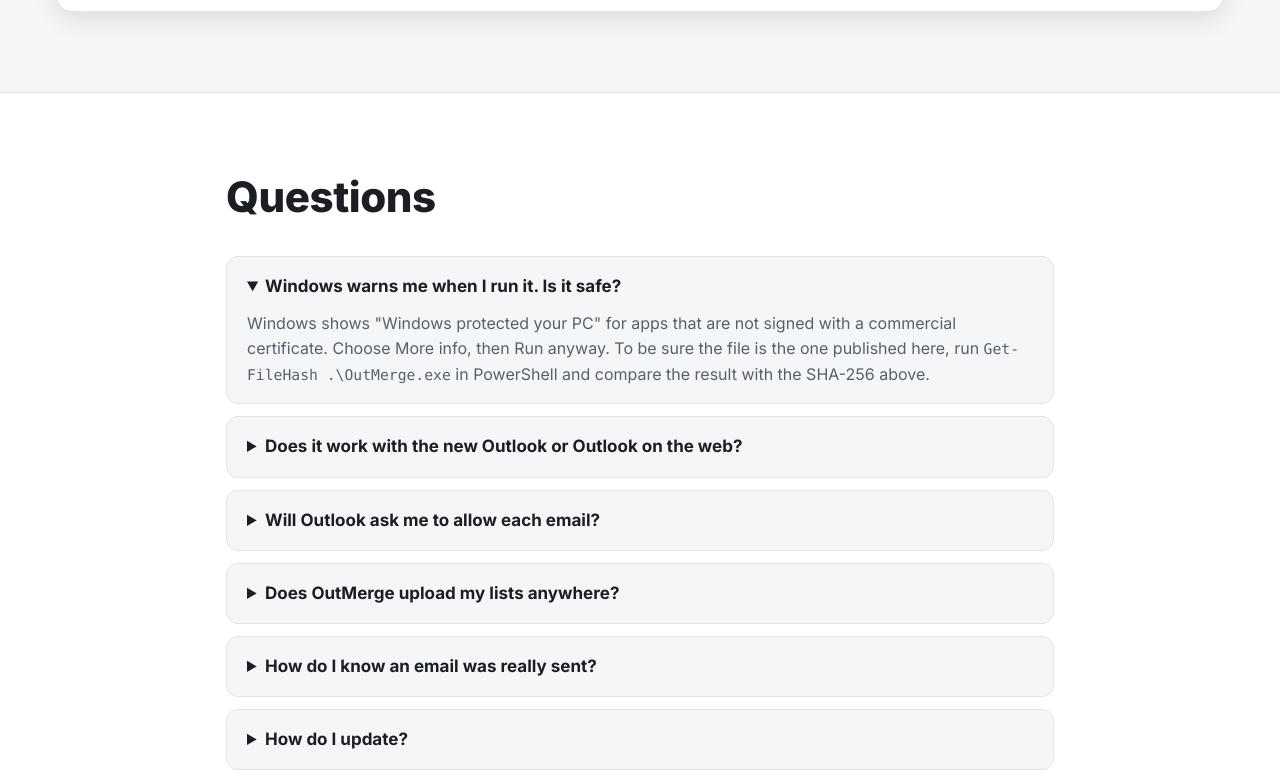
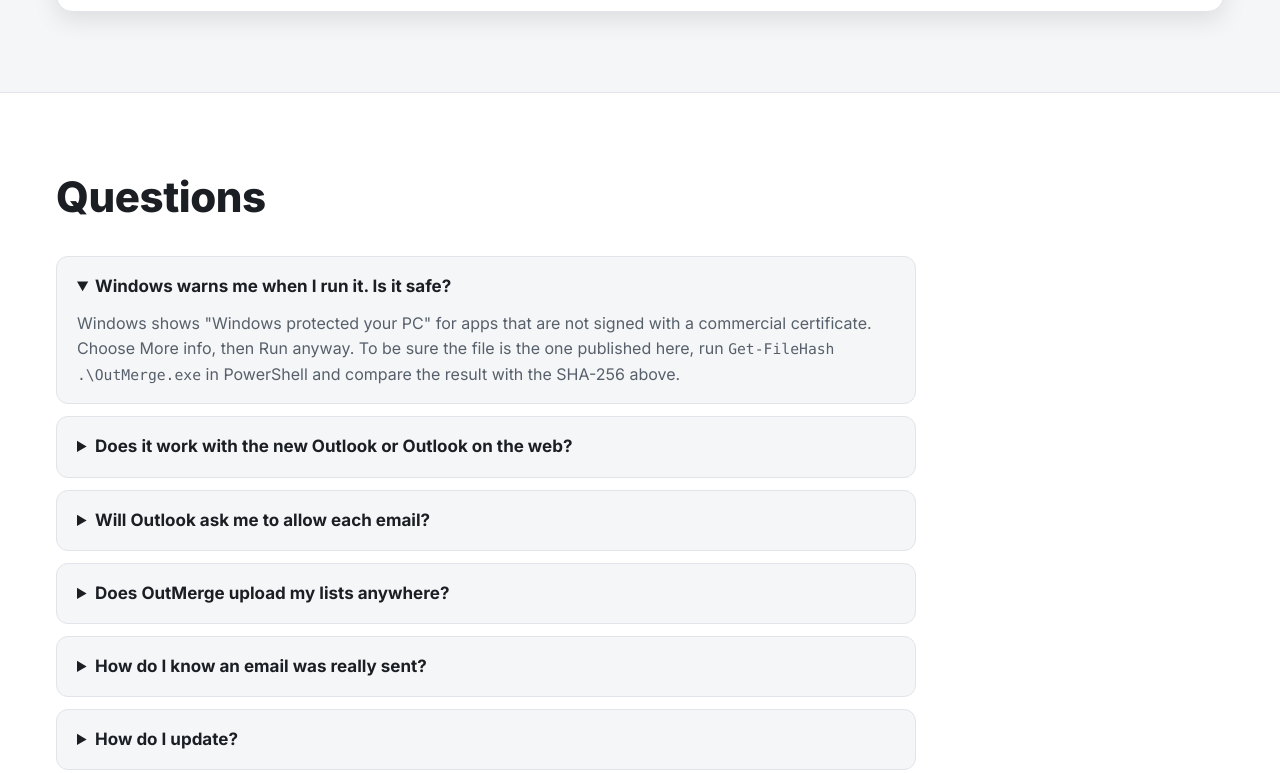
Before and after one commit to Apex-InnovationsEG/outmerge, a plain HTML site: page index.html in a window 1280 px wide. Shown: the part 3075-3848 px from the top of the page. Drawn offline with Linux system fonts and the light colour scheme; no server answers.

Commit message:
page from da7d1b7

```diff
--- a/styles.css
+++ b/styles.css
@@ -140,7 +140,7 @@ code { font-family: var(--mono); font-size: 0.92em; }
 .note { font-size: 14px; color: var(--muted); }
 
 /* faq */
-.faq { max-width: 860px; }
+.faq .section-head, .faq-list { max-width: 860px; }
 .faq-list { display: flex; flex-direction: column; gap: 12px; }
 details { padding: 16px 20px; border: 1px solid var(--border); border-radius: 12px; background: var(--bg); }
 summary { cursor: pointer; font-weight: 700; font-size: 17px; }
```
